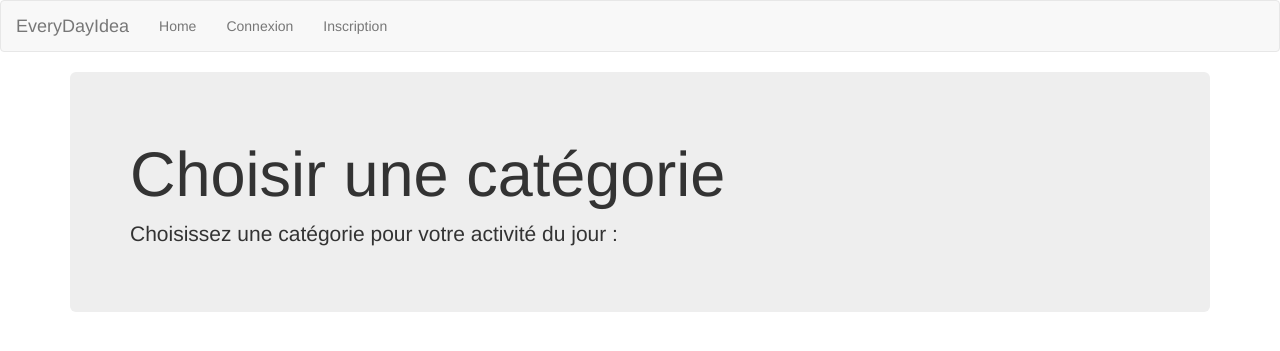
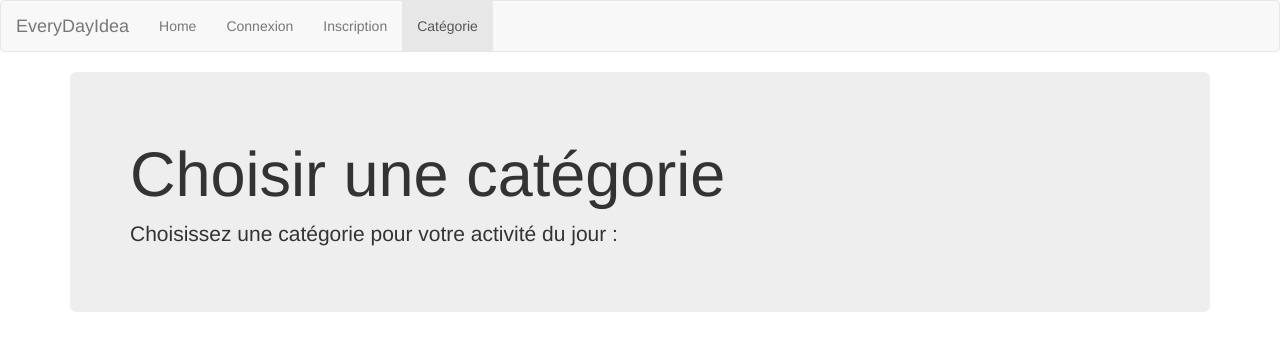
Before and after one commit to OvynFlavian/IntegrationTP_Groupe_1, a PHP site: page /Page/choisirCategorie.page.php in a window 1280 px wide. Shown: the top 351 px of the page. Run offline with PHP 8.4, Linux system fonts and the light colour scheme; data that the repository does not hold is empty; some libraries are stand-ins or nearby versions.

Commit message:
Modification du menu

```diff
--- a/Projet/Web/Menu/menuGeneral.lib.php
+++ b/Projet/Web/Menu/menuGeneral.lib.php
@@ -21,6 +21,7 @@ $isIndex = ($page == '' or $page == "index");
             <?php if(!$isConnect){?>
             <li <?php if($page == "connexion") echo "class='active'"?>><a href="Page/connexion.page.php">Connexion</a></li>
             <li <?php if($page == "inscription") echo "class='active'"?>><a href="Page/inscription.page.php">Inscription</a></li>
+            <li <?php if($page == "choisirCategorie") echo "class='active'"?>><a href="Page/choisirCategorie.page.php">Catégorie</a></li>
             <?php }else{ ?>
             <li <?php if($page == "choisirCategorie") echo "class='active'"?>><a href="Page/choisirCategorie.page.php">Catégorie</a></li>
             <li <?php if($page == "profil") echo "class='active'"?>><a href="Page/profil.page.php">Profil</a></li>
@@ -34,9 +35,11 @@ $isIndex = ($page == '' or $page == "index");
             <?php if(!$isConnect){?>
             <li <?php if($page == "connexion") echo "class='active'"?>><a href="connexion.page.php">Connexion</a></li>
             <li <?php if($page == "inscription") echo "class='active'"?>><a href="inscription.page.php">Inscription</a></li>
+            <li <?php if($page == "choisirCategorie") echo "class='active'"?>><a href="Page/choisirCategorie.page.php">Catégorie</a></li>
             <?php }else{ ?>
             <li <?php if($page == "choisirCategorie") echo "class='active'"?>><a href="choisirCategorie.page.php">Catégorie</a></li>
             <li <?php if($page == "profil") echo "class='active'"?>><a href="profil.page.php">Profil</a></li>
+            <li <?php if($page == "choisirCategorie") echo "class='active'"?>><a href="Page/choisirCategorie.page.php">Catégorie</a></li>
             <?php if($userSession->getDroit()[0]->getLibelle() == "Administrateur"){?>
             <li <?php if($page == "administration") echo "class='active'"?>><a href="administration.page.php">Administration</a></li>
             <?php }?>
```
